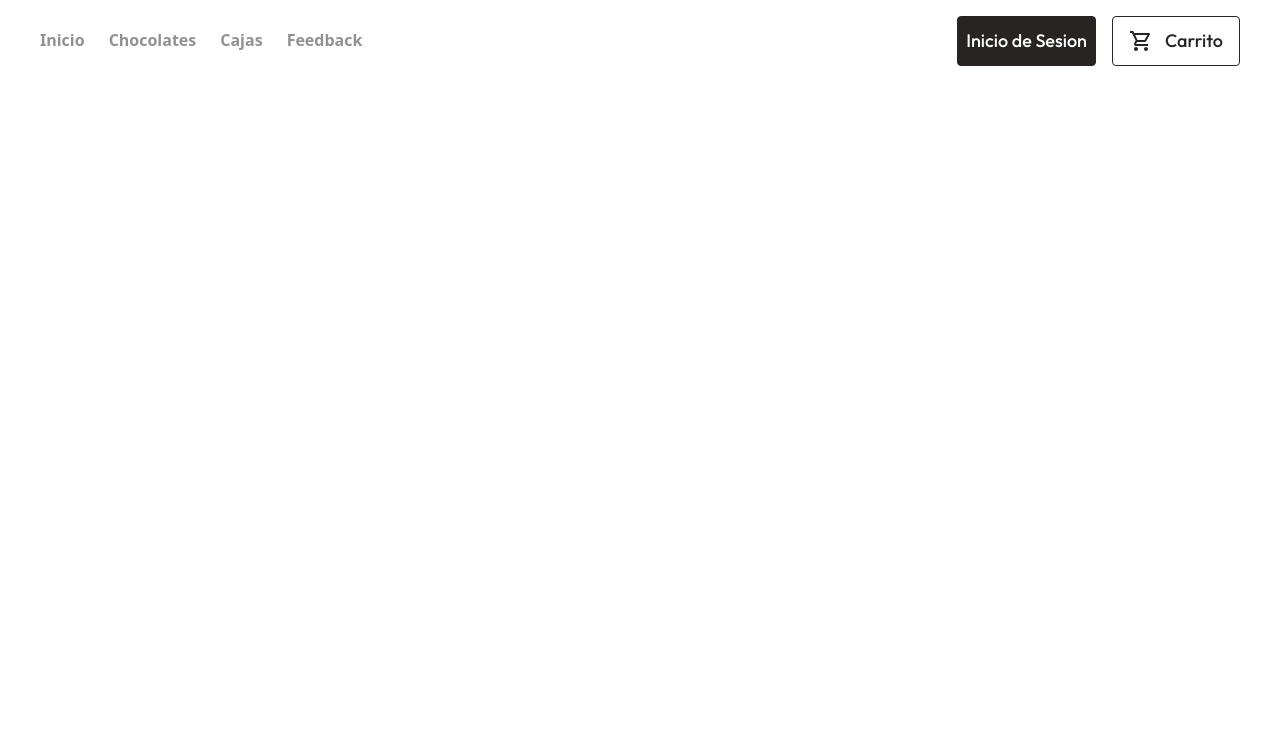
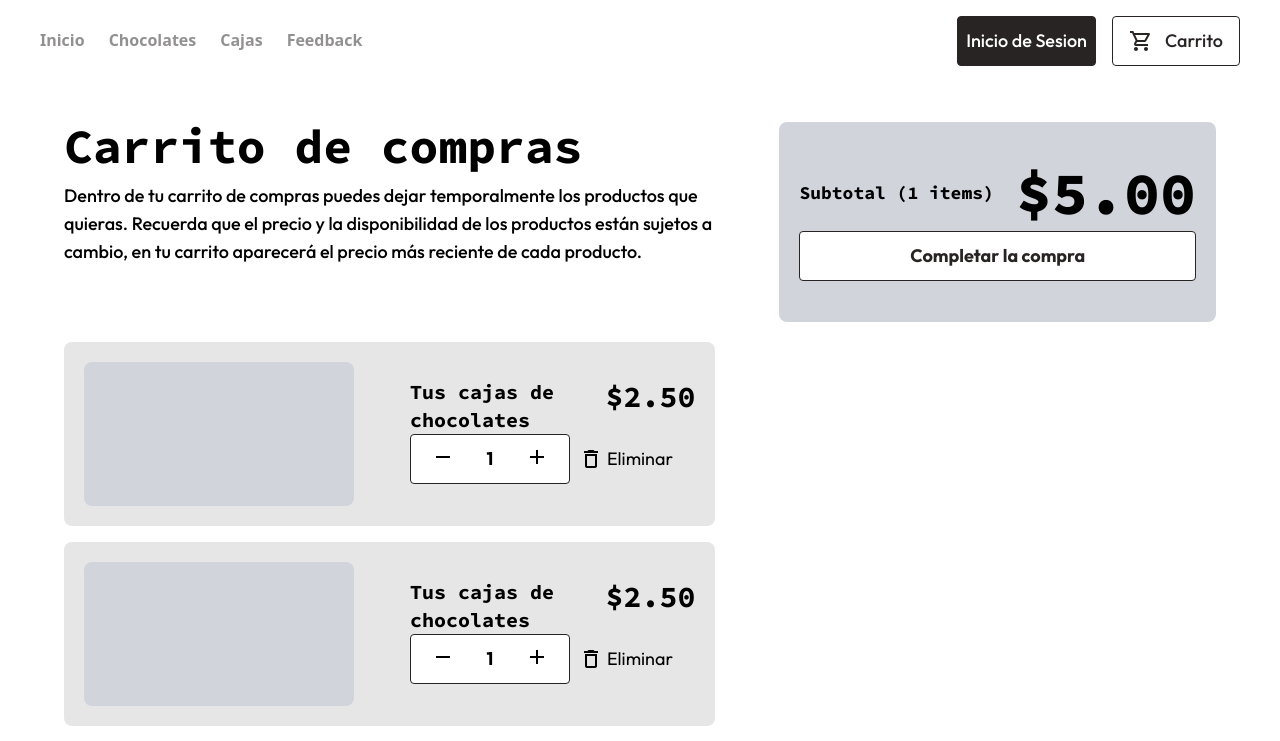
Before and after one commit to franc1sc0sv/e-commerce-chocolates, a React (Vite) app: page /carrito in a window 1280 px wide. Shown: the top 741 px of the page. Built offline with nearby package versions, Linux system fonts and the light colour scheme; no server answers.

Commit message:
Maqueteado

```diff
--- /dev/null
+++ b/src/Components/ContainerCajasCustom.jsx
@@ -0,0 +1,47 @@
+import AddShoppingCartIcon from "@mui/icons-material/AddShoppingCart";
+import DeleteOutlineOutlinedIcon from "@mui/icons-material/DeleteOutlineOutlined";
+import EditOutlinedIcon from "@mui/icons-material/EditOutlined";
+
+export const ContainerCajasCustom = () => {
+  return (
+    <div className="flex flex-col items-center w-auto h-screen gap-5 py-10 basis-full rounded-xl">
+      <p className="text-5xl font-bold font-SourceCodePro">
+        Tus cajas de chocolates
+      </p>
+      <div className="flex flex-col w-[80%] gap-5 overflow-y-auto ">
+        <CardCajasCustom />
+        <CardCajasCustom />
+        <CardCajasCustom />
+        <CardCajasCustom />
+      </div>
+    </div>
+  );
+};
+
+const CardCajasCustom = () => {
+  return (
+    <div className="flex gap-5 p-5 rounded-lg w- h-max bg-borderInputs">
+      <div className=" w-full max-w-[270px] aspect-square h-36 bg-gray-300 rounded-lg"></div>
+      <div className="flex flex-col items-start justify-center gap-5">
+        <p className="text-xl font-bold font-SourceCodePro">
+          Tus cajas de chocolates
+        </p>
+        <p className="text-3xl font-bold font-SourceCodePro">$2.50 </p>
+      </div>
+      <div className="flex flex-col w-full gap-2 max-w-[150px]">
+        <button className=" text-lg w-full gap-3 border border-primary text-center  py-[10px] rounded font-Outfit text-primary font-medium hover:bg-primary hover:text-white duration-[500ms] ease-in-out">
+          <AddShoppingCartIcon />
+          Añadir
+        </button>
+        <button className=" text-lg w-full gap-3 border border-primary text-center  py-[10px] rounded font-Outfit text-primary font-medium hover:bg-primary hover:text-white duration-[500ms] ease-in-out">
+          <DeleteOutlineOutlinedIcon />
+          Eliminar
+        </button>
+        <button className=" text-lg w-full gap-3 border border-primary text-center  py-[10px] rounded font-Outfit text-primary font-medium hover:bg-primary hover:text-white duration-[500ms] ease-in-out">
+          <EditOutlinedIcon />
+          Editar
+        </button>
+      </div>
+    </div>
+  );
+};
--- a/src/Components/FiltersCajas.jsx
+++ b/src/Components/FiltersCajas.jsx
@@ -7,6 +7,7 @@ import Select from "@mui/material/Select";
 import MenuItem from "@mui/material/MenuItem";
 
 import { useFiltersCajas } from "../hooks/useFiltersCajas";
+import { Link } from "react-router-dom";
 
 function valuetext(value) {
   return `${value}°C`;
@@ -170,21 +171,21 @@ export const FiltersCajas = () => {
       </div>
 
       {/* Reset*/}
-      <div className="w-full">
       <button
         onClick={handleClickReset}
         className=" text-lg w-full gap-3 border border-primary text-center  py-[10px] rounded font-Outfit text-primary font-medium hover:bg-primary hover:text-white duration-[500ms] ease-in-out"
       >
         Resetear filtros
       </button>
-      </div>
 
       {/* Cajas */}
-      <div className="w-full">
-        <button className=" text-lg w-full gap-3 border border-primary text-center  py-[10px] rounded font-Outfit text-primary font-medium hover:bg-primary hover:text-white duration-[500ms] ease-in-out">
+
+      <Link
+        to={"/cajascustom"}
+        className=" w-full py-[10px] text-lg gap-3 border border-primary text-center rounded font-Outfit text-primary font-medium hover:bg-primary hover:text-white duration-[500ms] ease-in-out"
+      >
         Crear una caja
-        </button>
-      </div>
+      </Link>
     </div>
   );
 };
--- /dev/null
+++ b/src/Components/FormsCajasCustom.jsx
@@ -0,0 +1,99 @@
+import PersonOutlinedIcon from "@mui/icons-material/PersonOutlined";
+
+import Select from "@mui/material/Select";
+import MenuItem from "@mui/material/MenuItem";
+import Checkbox from "@mui/material/Checkbox";
+import ListItemText from "@mui/material/ListItemText";
+
+import { useState } from "react";
+
+export const FormsCajasCustom = () => {
+  return (
+    <div className="flex flex-col items-center justify-start h-screen max-h-96 p-10 w-[50rem] rounded-xl gap-7">
+      <p className="text-3xl font-bold font-SourceCodePro">
+        Añade tus nuevas cajas
+      </p>
+
+      <div className="relative w-full">
+        <p className="absolute text-xs font-medium left-11 top-2 font-Inter ">
+          Nombre de la caja
+        </p>
+        <PersonOutlinedIcon className="absolute top-[50%] transform -translate-y-1/2 left-3 text-secundary" />
+
+        <input
+          placeholder="Caja para mi novia #1"
+          type="text"
+          className="w-full pt-5 pb-2 text-sm font-light border rounded-lg h-14 px-11 border-borderInputs placeholder:text-placeHolder font-Inter placeholder:text-sm"
+        />
+      </div>
+      <div className="flex flex-col w-full gap-3">
+        <p className="text-base font-medium font-Inter">
+          Selecciona tus chocolates
+        </p>
+        <MultipleSelectCheckmarks />
+      </div>
+
+      <button className=" text-2xl w-[60%] gap-3 border border-primary text-center  py-[10px] rounded font-Outfit text-primary font-medium hover:bg-primary hover:text-white duration-[500ms] ease-in-out">
+        Añadir
+      </button>
+    </div>
+  );
+};
+
+const ITEM_HEIGHT = 48;
+const ITEM_PADDING_TOP = 8;
+const MenuProps = {
+  PaperProps: {
+    style: {
+      maxHeight: ITEM_HEIGHT * 4.5 + ITEM_PADDING_TOP,
+      width: 250,
+    },
+  },
+};
+const names = [
+  "Oliver Hansen",
+  "Van Henry",
+  "April Tucker",
+  "Ralph Hubbard",
+  "Omar Alexander",
+  "Carlos Abbott",
+  "Miriam Wagner",
+  "Bradley Wilkerson",
+  "Virginia Andrews",
+  "Kelly Snyder",
+];
+function MultipleSelectCheckmarks() {
+  const [personName, setPersonName] = useState([]);
+
+  const handleChange = (event) => {
+    const {
+      target: { value },
+    } = event;
+    setPersonName(
+      // On autofill we get a stringified value.
+      typeof value === "string" ? value.split(",") : value
+    );
+  };
+
+  return (
+    <div className="w-full">
+      <Select
+        className="w-full"
+        labelId="demo-multiple-checkbox-label"
+        id="demo-multiple-checkbox"
+        multiple
+        value={personName}
+        onChange={handleChange}
+        renderValue={(selected) => selected.join(", ")}
+        MenuProps={MenuProps}
+      >
+        {names.map((name) => (
+          <MenuItem key={name} value={name}>
+            <Checkbox checked={personName.indexOf(name) > -1} />
+            <ListItemText primary={name} />
+          </MenuItem>
+        ))}
+      </Select>
+    </div>
+  );
+}
--- /dev/null
+++ b/src/Pages/CajasCustom.jsx
@@ -0,0 +1,15 @@
+import HomeLayout from "../layout/HomeLayout";
+
+import { FormsCajasCustom } from "../Components/FormsCajasCustom";
+import { ContainerCajasCustom } from "../Components/ContainerCajasCustom";
+
+export const CajasCustom = () => {
+  return (
+    <HomeLayout>
+      <main className="flex w-[95%] mx-auto gap-2">
+        <ContainerCajasCustom />
+        <FormsCajasCustom />
+      </main>
+    </HomeLayout>
+  );
+};
--- a/src/Pages/Carrito.jsx
+++ b/src/Pages/Carrito.jsx
@@ -1,9 +1,83 @@
 import HomeLayout from "../layout/HomeLayout";
+
+import DeleteOutlineOutlinedIcon from "@mui/icons-material/DeleteOutlineOutlined";
+import AddIcon from "@mui/icons-material/Add";
+import RemoveIcon from "@mui/icons-material/Remove";
+import { Link } from "react-router-dom";
 
 export const Carrito = () => {
   return (
     <HomeLayout>
-      <p></p>
+      <div className="flex w-[90%] gap-16 mx-auto my-10">
+        <div className="flex flex-col w-[60%] gap-5 ">
+          <div className="flex flex-col gap-3 h-[200px]">
+            <p className="text-5xl font-bold font-SourceCodePro">
+              Carrito de compras
+            </p>
+            <p className="text-lg font-medium font-Outfit">
+              Dentro de tu carrito de compras puedes dejar temporalmente los
+              productos que quieras. Recuerda que el precio y la disponibilidad
+              de los productos están sujetos a cambio, en tu carrito aparecerá
+              el precio más reciente de cada producto.
+            </p>
+          </div>
+
+          <div className="flex flex-col gap-4">
+            <CardCarritos />
+            <CardCarritos />
+            <CardCarritos />
+          </div>
+
+          <p className="self-end text-xl font-bold font-SourceCodePro">
+            Subtotal (1 items): $5.00
+          </p>
+        </div>
+
+        <div className="w-[40%] h-[200px] max-w-[490px] bg-gray-300 rounded-lg p-5 flex flex-col gap-2 justify-center">
+          <div className="flex items-center justify-between w-full">
+            <p className="text-lg font-bold font-SourceCodePro">
+              Subtotal (1 items)
+            </p>
+            <p className="text-6xl font-extrabold font-SourceCodePro">$5.00</p>
+          </div>
+          <Link
+            to="/pago"
+            className=" bg-white font-bold text-lg w-full gap-3 border border-primary text-center  py-[10px] rounded font-Outfit text-primary hover:bg-primary hover:text-white duration-[500ms] ease-in-out"
+          >
+            Completar la compra
+          </Link>
+        </div>
+      </div>
     </HomeLayout>
   );
 };
+
+const CardCarritos = () => {
+  return (
+    <div className="flex p-5 rounded-lg gap-14 w- h-max bg-borderInputs">
+      <div className=" w-full max-w-[270px] aspect-square h-36 bg-gray-300 rounded-lg"></div>
+      <div className="w-full h-auto py-4">
+        <div className="flex justify-between">
+          <p className="text-xl font-bold font-SourceCodePro">
+            Tus cajas de chocolates
+          </p>
+
+          <p className="text-3xl font-bold font-SourceCodePro">$2.50 </p>
+        </div>
+
+        <div className="flex gap-2">
+          <div className=" flex w-40 justify-evenly text-lg gap-3 border border-primary text-center  py-[10px] rounded font-Outfit bg-white ">
+            <RemoveIcon />
+            <p className="font-bold">1</p>
+            <AddIcon />
+          </div>
+
+          <div className=" flex items-center text-lg gap-1 border text-center  py-[10px] rounded font-Outfit cursor-pointer ">
+            <DeleteOutlineOutlinedIcon />
+            Eliminar
+          </div>
+        </div>
+      </div>
+    </div>
+  );
+};
--- /dev/null
+++ b/src/Pages/Pago.jsx
@@ -0,0 +1,9 @@
+import HomeLayout from "../layout/HomeLayout";
+
+export const Pago = () => {
+  return (
+    <HomeLayout>
+      <p>You are in pagos</p>
+    </HomeLayout>
+  );
+};
--- a/src/layout/FormsLayout.jsx
+++ b/src/layout/FormsLayout.jsx
@@ -1,5 +1,3 @@
-import { Height } from "@mui/icons-material";
-
 export const FormsLayout = ({ children, text, h }) => {
   return (
     <main className="grid w-full h-screen bg-[#e8e8e8] bg-opacity-90 place-items-center">
--- /dev/null
+++ b/src/layout/ProtectedRouteUser.jsx
@@ -0,0 +1,17 @@
+import { useContext, useEffect } from "react";
+import { useNavigate } from "react-router-dom";
+import { AuthContext } from "../context/AuthContext";
+
+export const ProtectedRouteUser = ({ children }) => {
+  const { user } = useContext(AuthContext);
+  const navigate = useNavigate();
+  if (user.rol === undefined) return <p>loading</p>;
+
+  useEffect(() => {
+    if (user.rol !== "usuario") {
+      navigate("/");
+      return;
+    }
+  }, []);
+  return <>{children}</>;
+};
--- a/src/main.jsx
+++ b/src/main.jsx
@@ -12,9 +12,12 @@ import { FeedBack } from "./Pages/FeedBack.jsx";
 import { Carrito } from "./Pages/Carrito";
 import { Registro } from "./Pages/Registro";
 import { Admin } from "./Pages/admin";
+import { CajasCustom } from "./Pages/CajasCustom";
+import { Pago } from "./Pages/Pago";
 
 import { UnprotectedRoute } from "./layout/UnprotectedRoute";
 import { ProtectedRouteAdmin } from "./layout/ProtectedRouteAdmin";
+import { ProtectedRouteUser } from "./layout/ProtectedRouteUser";
 
 import { AuthProvider } from "./context/AuthContext";
 import { AlertsProvider } from "./context/AlertsContext";
@@ -67,12 +70,28 @@ const router = createBrowserRouter([
     ),
   },
   {
+    path: "/cajascustom",
+    element: (
+      <ProtectedRouteUser>
+        <CajasCustom />
+      </ProtectedRouteUser>
+    ),
+  },
+  {
     path: "/feedBack",
     element: <FeedBack />,
   },
   {
     path: "/carrito",
     element: <Carrito />,
+  },
+  {
+    path: "/pago",
+    element: (
+      <ProtectedRouteUser>
+        <Pago />
+      </ProtectedRouteUser>
+    ),
   },
 ]);
 
```
Lines whose indentation alone changed are shown as unchanged.
